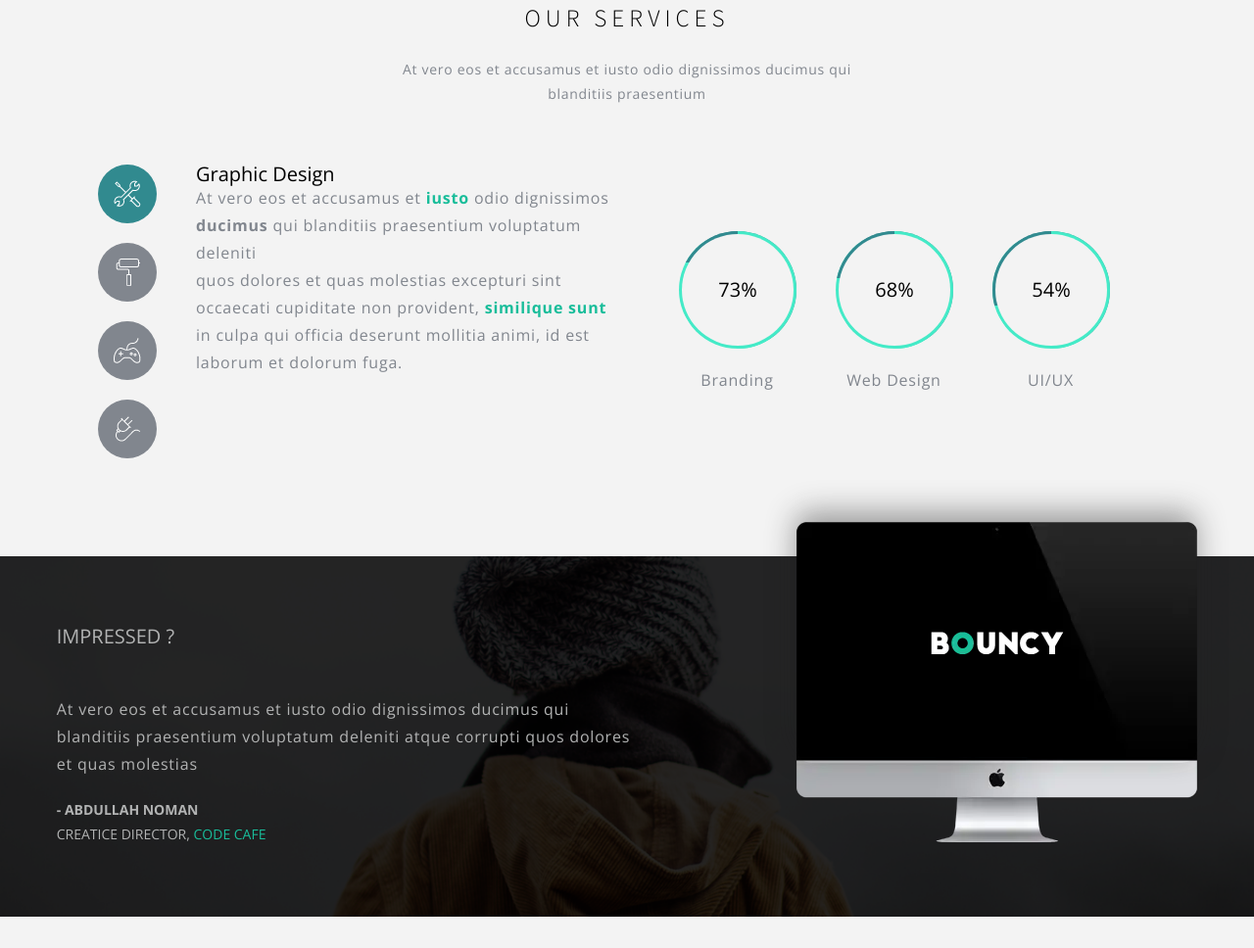
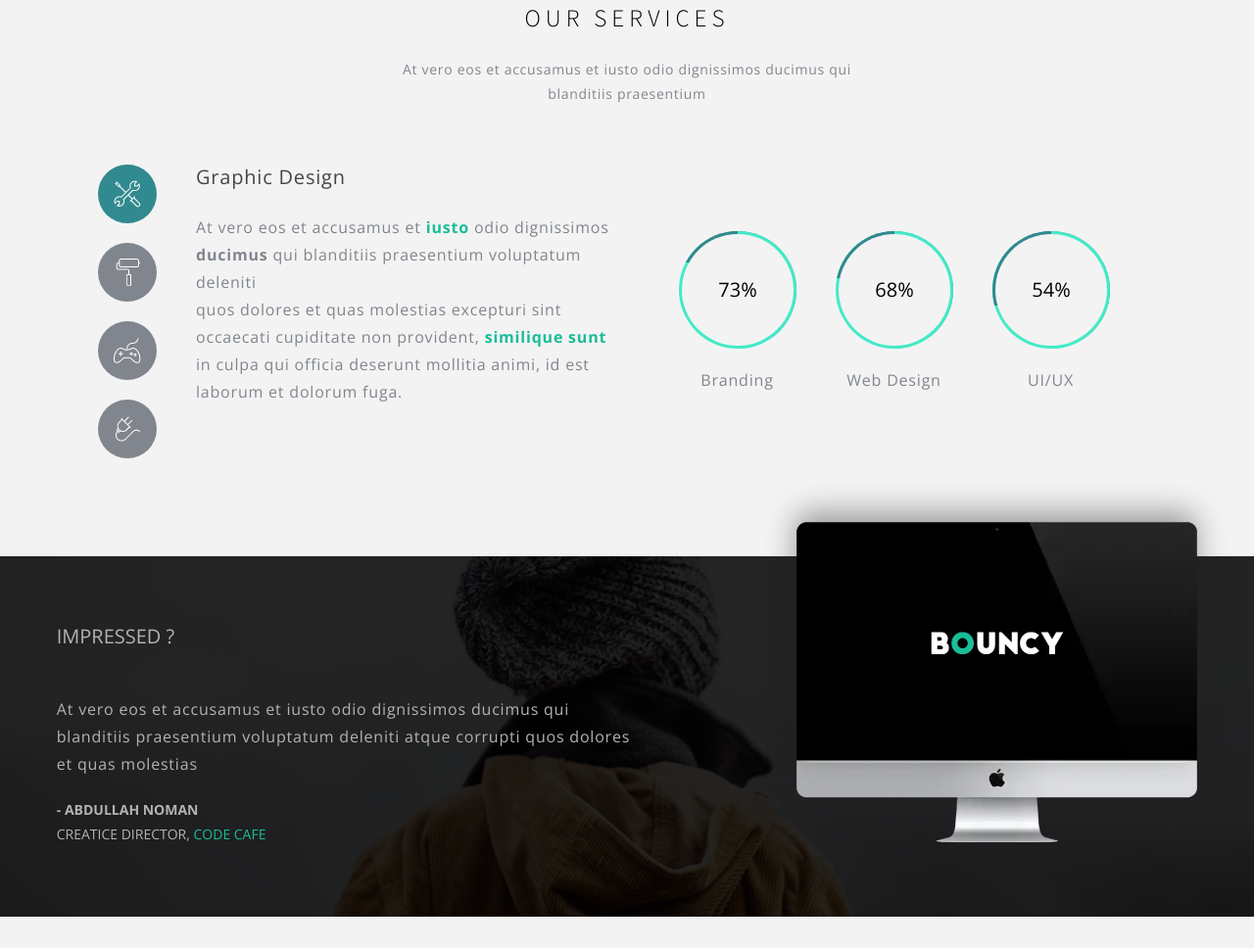
Before and after one commit to mmFafnir/bouncy_team-site, a plain HTML site: page index.html in a window 1280 px wide. Shown: the part 2757-3725 px from the top of the page at 98% size. Drawn offline with nearby package versions, Linux system fonts and the light colour scheme.

Commit message:
Update index.html

```diff
--- a/index.html
+++ b/index.html
@@ -194,7 +194,7 @@
                 </div>
             </div>
             <div class=" services__tabs-content design  active ">
-                <div class="tabs-content__text
+                <div class="tabs-content__text">
                     <h3 class="anim-show">Graphic Design</h3>
                     <p class="anim-show delay_02s">At vero eos et accusamus et <b class="color_blue">iusto</b> odio dignissimos <b>ducimus</b> qui blanditiis praesentium voluptatum deleniti</p>
                     <p class="anim-show delay_04s">quos dolores et quas molestias excepturi sint occaecati cupiditate non provident, <b class="color_blue">similique sunt</b> in culpa qui officia deserunt mollitia animi, id est laborum et dolorum fuga.</p>
```
